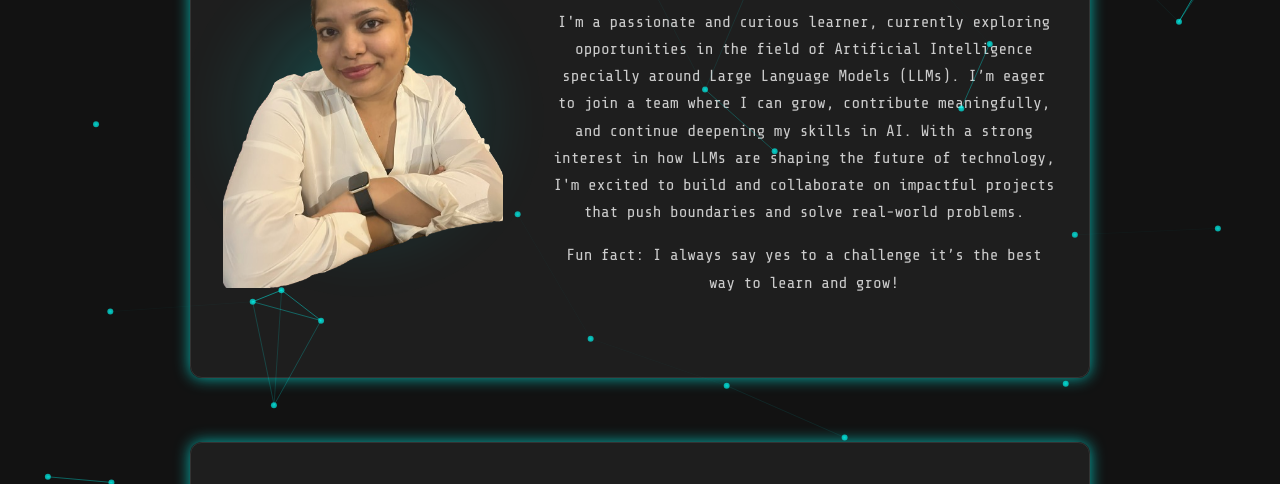
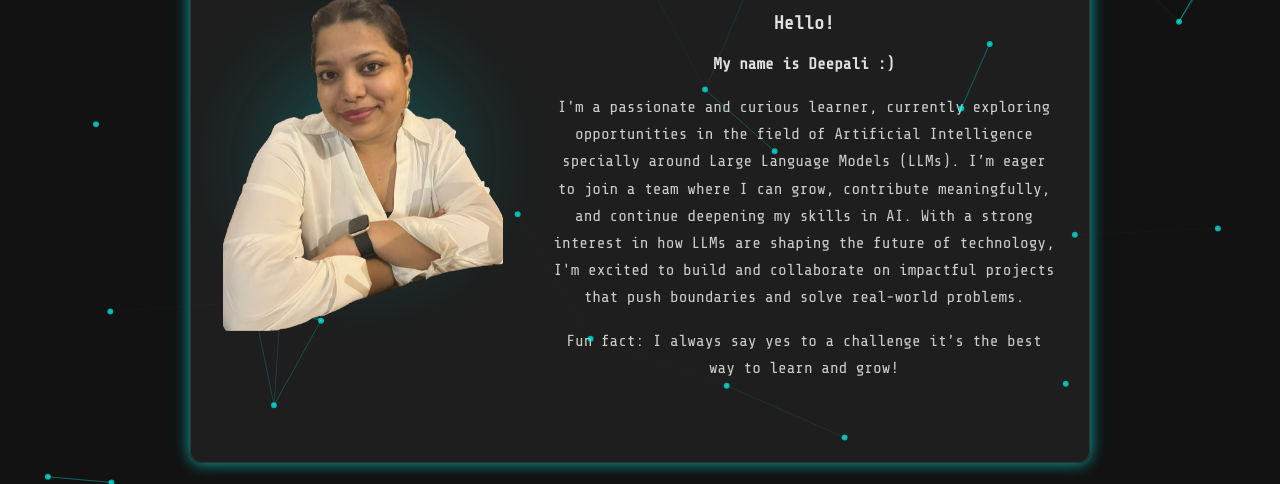
Before and after one commit to Deeya10/My_Portfolio, a plain HTML site: page index.html in a window 1280 px wide. Shown: the part 309-793 px from the top of the page. Drawn offline with nearby package versions, Linux system fonts and the light colour scheme.

Commit message:
Update index.html

```diff
--- a/index.html
+++ b/index.html
@@ -41,6 +41,8 @@
     </div>
     <div class="about-text">
       <h2>About Me</h2>
+      <h3>Hello!</h3>
+      <h4>My name is Deepali :) </h4>
       <p>
         I'm a passionate and curious learner, currently exploring opportunities in the field of Artificial Intelligence specially around Large Language Models (LLMs). I’m eager to join a team where I can grow, contribute meaningfully, and continue deepening my skills in AI. With a strong interest in how LLMs are shaping the future of technology, I'm excited to build and collaborate on impactful projects that push boundaries and solve real-world problems.
       </p>
```
